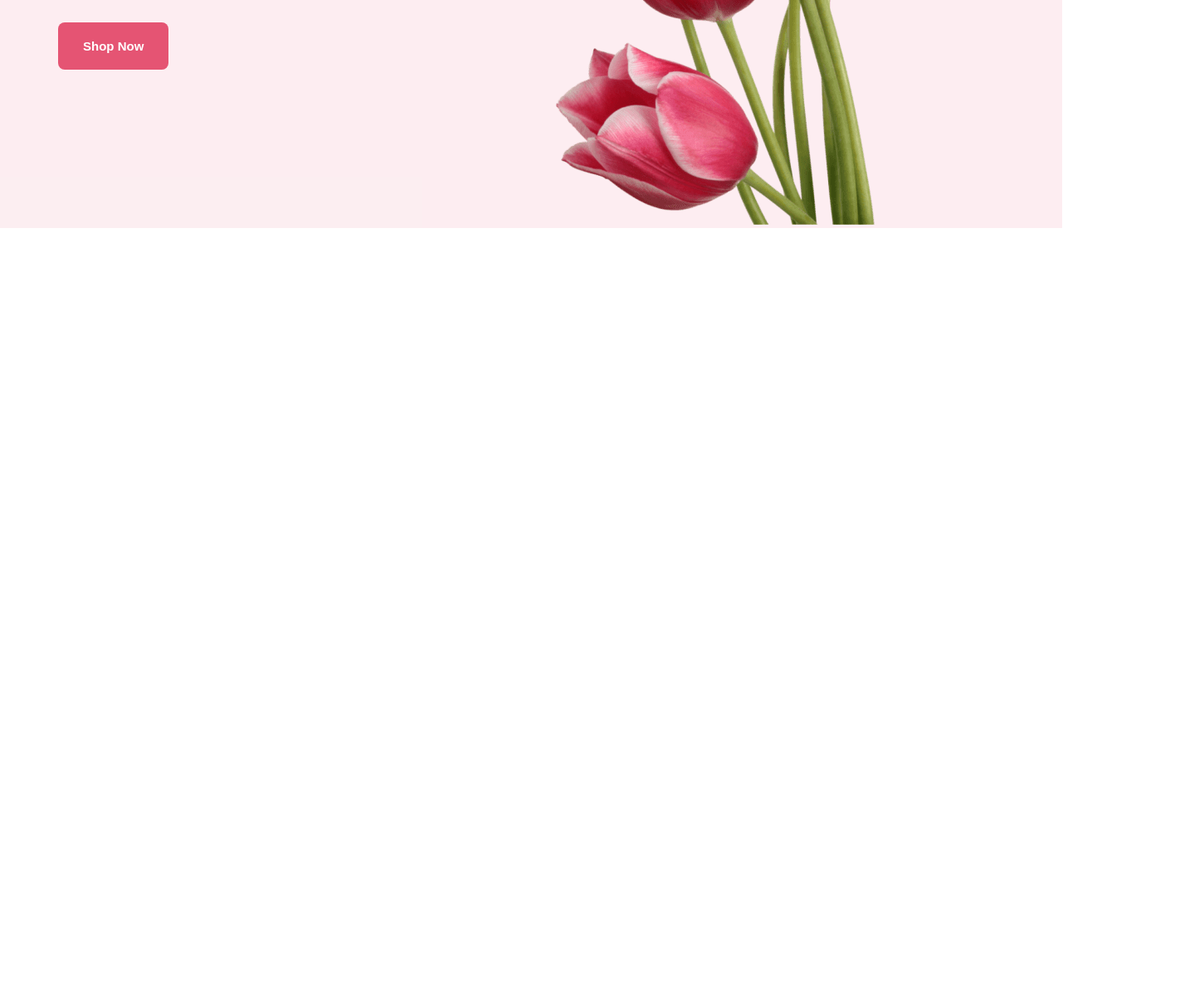
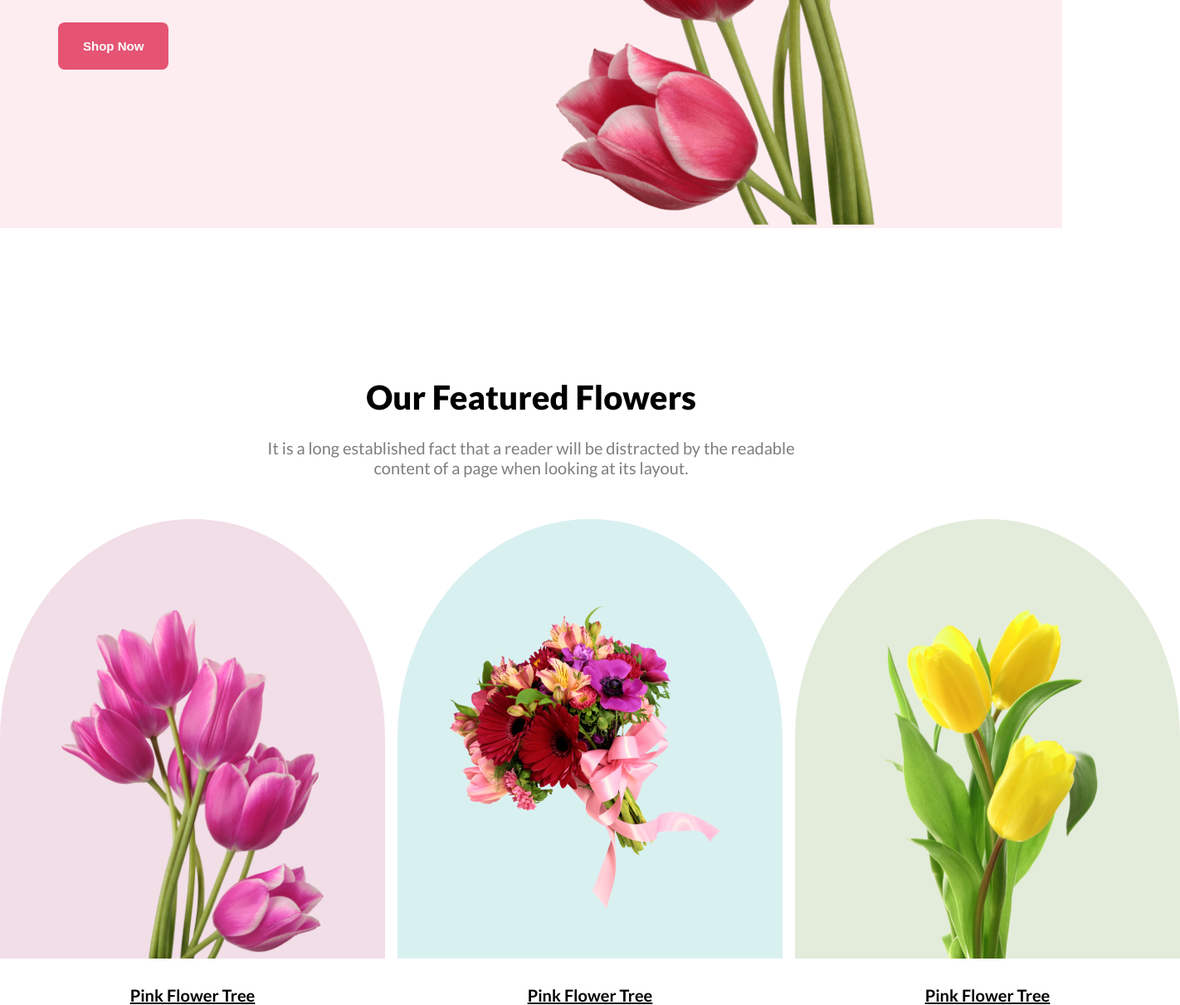
Before and after one commit to AzmainAzad/M1-2CS-project, a plain HTML site: page index.html in a window 1280 px wide. Shown: the part 549-1761 px from the top of the page at 83% size, 1422 px wide, since content can reach past the window. Before the commit the page ends 824 px from the top, so only its background shows below. Drawn offline with Linux system fonts and the light colour scheme.

Commit message:
Adding Fearured Flower Section

```diff
--- a/index.html
+++ b/index.html
@@ -23,7 +23,43 @@
 
     <!-- Starting of main part -->
     <main>
+       <!--  Starting of Featured Flower Section -->
+         <section class="fea-flower">
+             <div class="f-f-text">
+                <h3 class="f-f-text-h3">Our Featured Flowers</h3>
+                <p class="f-f-text-p">It is a long established fact that a reader will be distracted by the readable <br> content of a page when looking at its layout.</p>
+             </div>
+             <div class="f-f-img-container">
+                <div>
+                    <div class="f-f-img1 ff-1" >
+                        <img src="images/pngwing 6.png " alt=" flower pic" class="img1">
+                     </div>
+                     <u><h4 class="f-e-t">Pink Flower Tree</h4></u>
+                </div>
 
+                <div>
+                    <div class="f-f-img2 ff-2">
+                        <img src="images/pngwing 5 (1).png" alt="flower pic" class="img2">
+                    </div>
+                    <u><h4 class="f-e-t">Pink Flower Tree</h4></u>
+                </div>
+
+                <div>
+                    <div class="f-f-img3 ff-3">
+                        <img src="images/pngwing 7 (1).png" alt=" flower pic" class="img3">
+                    </div>
+                    <u><h4 class="f-e-t">Pink Flower Tree</h4></u>
+                </div>
+
+             </div>
+         </section>
+       <!-- Ending of Featured Flower Section -->
+
+       <!-- Starting of Cartoon Section -->
+        <Section class="cartoon">
+
+        </Section>
+       <!-- Ending of Cartoon Section -->
     </main>
     <!-- Ending of main part -->
 
--- a/styles/style.css
+++ b/styles/style.css
@@ -46,3 +46,95 @@ header{
     border-radius: 8px;
     border: none;
 }
+
+
+
+/* Css of Featured Flowers */
+.fea-flower{
+    max-width: 1440px;
+    text-align: center;
+    margin:  180px auto 0;
+}
+
+.f-f-text{
+    font-family: "Lato", sans-serif;
+    margin-bottom: 48px;
+}
+
+.f-f-text-h3{
+    font-size: 40px;
+    font-weight: 900;
+    margin-bottom: 25px;
+}
+
+.f-f-text-p{
+    color: rgba(39, 39, 39, 0.6);
+    font-size: 20px;
+}
+
+.f-f-img-container{
+    display: flex;
+    gap: 15px;
+    margin-top: 50px;
+}
+
+.f-f-img1{
+    width: 464px;
+    height: 530px;
+    border-radius: 50% 50% 0 0;
+}
+
+.f-f-img2{
+    width: 464px;
+    height: 530px;
+    border-radius: 50% 50% 0 0;
+}
+
+.f-f-img3{
+    width: 464px;
+    height: 530px;
+    border-radius: 50% 50% 0 0;
+}
+
+.img1{
+    height: 420px;
+    width: 316px;
+    margin-top: 110px;
+}
+
+.img2{
+    height: 370px;
+    width: 370px;
+    margin-top: 100px;
+}
+
+.img3{
+    height: 470px;
+    width: 314px;
+    margin-top: 60px;
+}
+
+.ff-1{
+    background-color: rgba(167, 33, 98, 0.15);
+}
+
+.ff-2{
+    background-color: rgba(5, 151, 160, 0.15);
+}
+
+.ff-3{
+    background-color: rgba(71, 125, 17, 0.15);
+}
+
+.f-e-t{
+    font-size: 20px;
+    font-family: "Lato", sans-serif;
+    font-weight: bold;
+    text-align: center;
+    margin-top: 32px;
+}
+
+
+
+
+/* Css of cartoon section */
```
Also changed, not shown: images/pngwing 5 (1).png (added), images/pngwing 7 (1).png (added).
